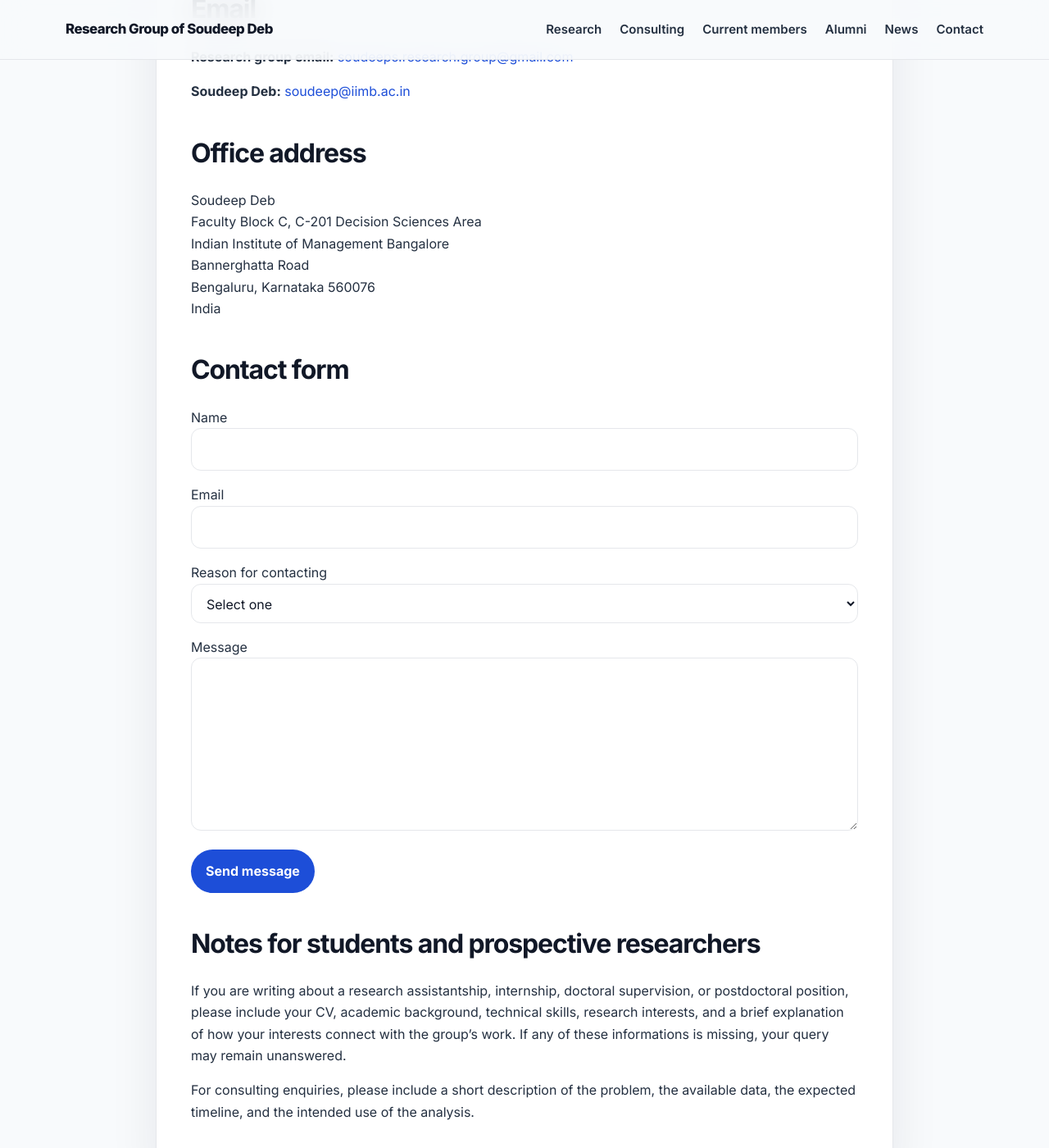
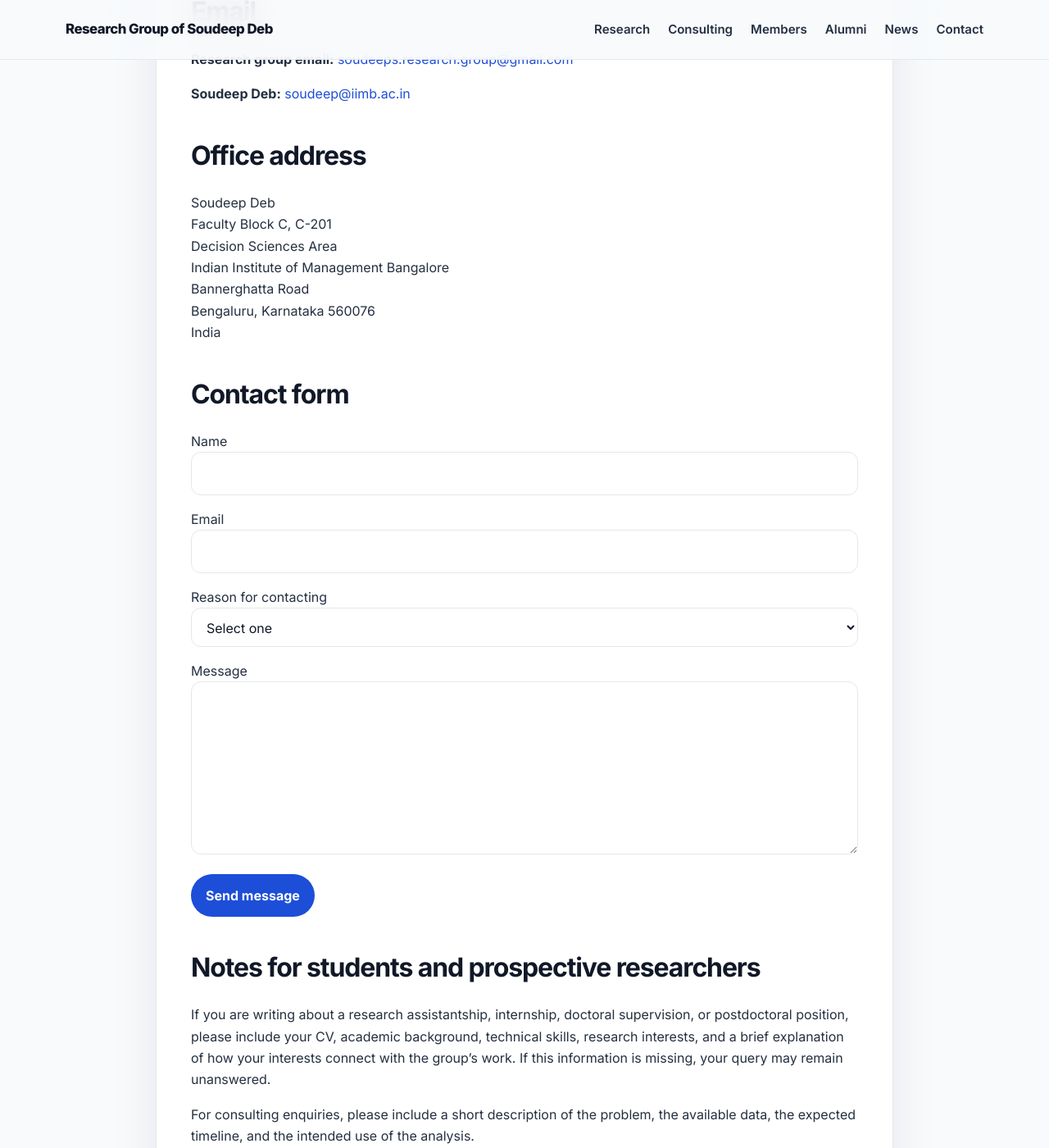
Before and after one commit to soudeepd/soudeeps-research-group, a Jekyll site: the page built from docs/_pages/contact.md, in a window 1280 px wide and 1400 px high, scrolled down 601 px. Shown: the whole window at 82% size. Built offline with Jekyll 4.4.1, drawn with Linux system fonts in a browser that asks for light colours; our own code applies the rules of GitHub Pages for plain Markdown files; some of the changed text lies outside the part shown.

Commit message:
modified html

```diff
--- a/docs/_layouts/default.html
+++ b/docs/_layouts/default.html
@@ -21,7 +21,7 @@
       <nav class="site-nav">
         <a href="{{ site.baseurl }}/research/">Research</a>
         <a href="{{ site.baseurl }}/consulting/">Consulting</a>
-        <a href="{{ site.baseurl }}/members/">Current members</a>
+        <a href="{{ site.baseurl }}/members/">Members</a>
         <a href="{{ site.baseurl }}/alumni/">Alumni</a>
         <a href="{{ site.baseurl }}/news/">News</a>
         <a href="{{ site.baseurl }}/contact/">Contact</a>
--- a/docs/_layouts/page.html
+++ b/docs/_layouts/page.html
@@ -4,7 +4,7 @@ layout: default
 
 <section class="page-hero">
   <div class="container">
-    <p class="eyebrow">Research Group of Soudeep Deb</p>
+    <p class="eyebrow">SIGNAL Lab</p>
     <h1>{{ page.title }}</h1>
   </div>
 </section>
--- a/docs/_pages/contact.md
+++ b/docs/_pages/contact.md
@@ -1,4 +1,3 @@
-
 ---
 layout: page
 title: Contact
@@ -27,7 +26,7 @@ India
 
 ## Contact form
 
-<form action="https://formspree.io/f/mpqgzyqg" method="POST">
+<form action="https://formspree.io/f/YOUR_FORM_ID" method="POST">
 
   <p>
     <label for="name">Name</label><br>
@@ -64,6 +63,6 @@ India
 
 ## Notes for students and prospective researchers
 
-If you are writing about a research assistantship, internship, doctoral supervision, or postdoctoral position, please include your CV, academic background, technical skills, research interests, and a brief explanation of how your interests connect with the group's work. If any of these informations is missing, your query may remain unanswered.
+If you are writing about a research assistantship, internship, doctoral supervision, or postdoctoral position, please include your CV, academic background, technical skills, research interests, and a brief explanation of how your interests connect with the group's work. If this information is missing, your query may remain unanswered.
 
 For consulting enquiries, please include a short description of the problem, the available data, the expected timeline, and the intended use of the analysis.
```
Also changed, not shown: other parts of docs/_layouts/default.html (+1 -1 lines), other parts of docs/_pages/contact.md (+1 -1 lines).
